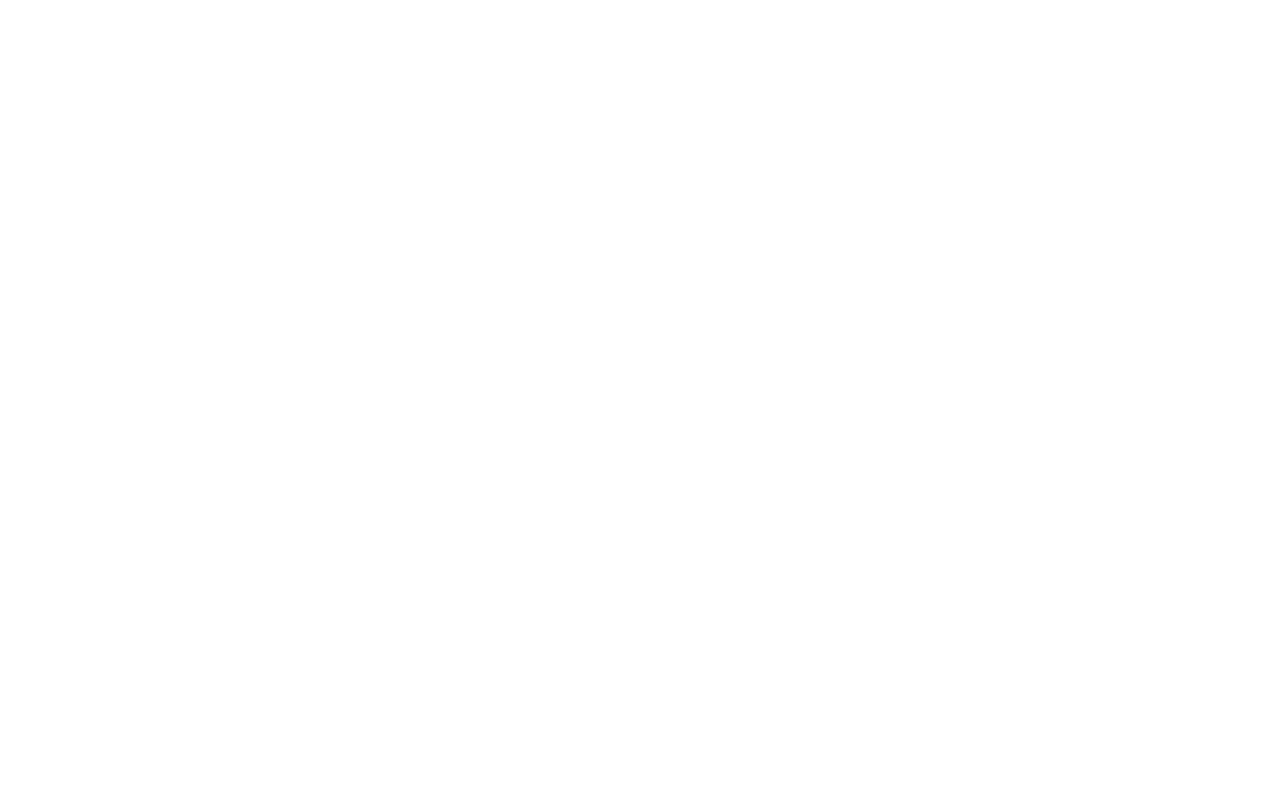
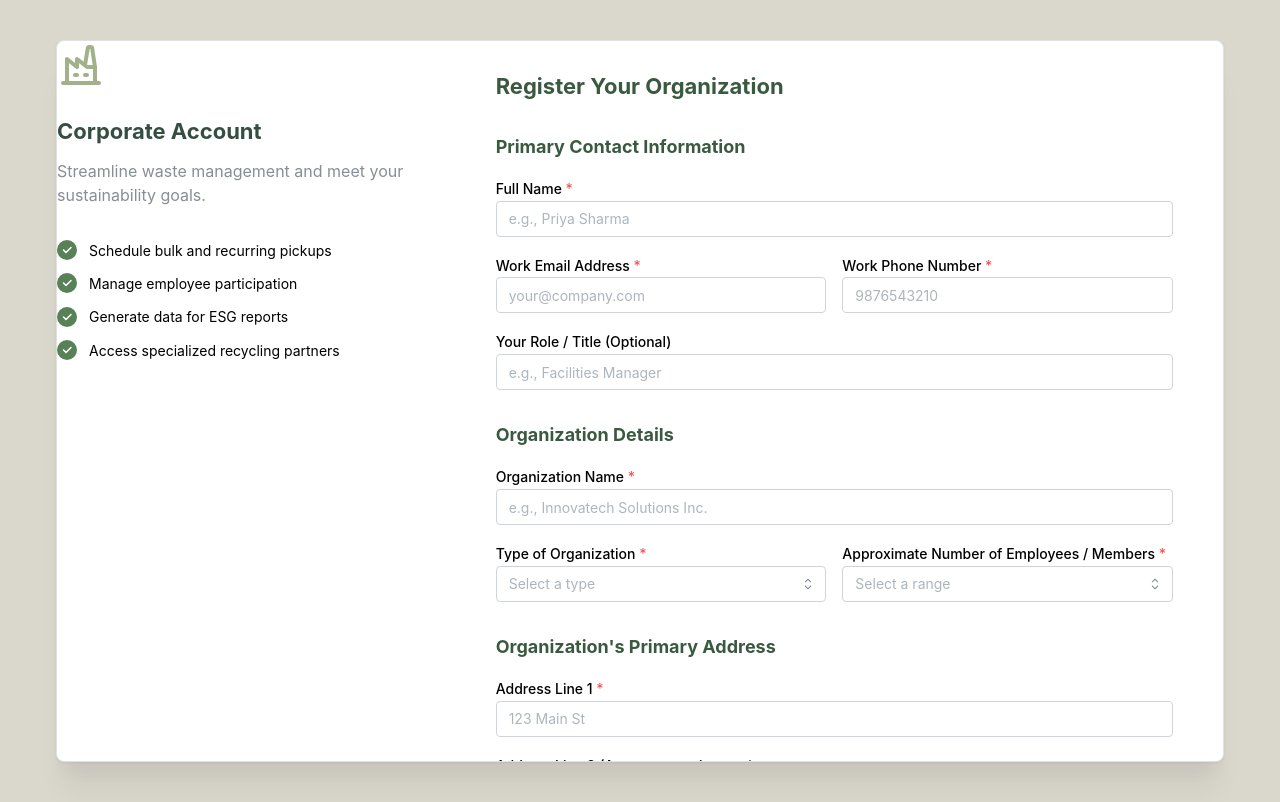
Before and after one commit to PrerikaP1331/scrapp-platform, a React (Create React App) app in the folder client/: page /signup/corporate in a window 1280 px wide. Before the commit this address had no page. Built offline with nearby package versions, Linux system fonts and the light colour scheme.

Commit message:
feat: Build end-to-end Corporate sign-up flow

```diff
--- a/client/src/App.js
+++ b/client/src/App.js
@@ -12,6 +12,7 @@
 import SelectRolePage from './pages/SelectRolePage/SelectRolePage';
 import IndividualSignUpPage from './pages/IndividualSignUpPage/IndividualSignUpPage';
 import CommunitySignUpPage from './pages/CommunitySignUpPage/CommunitySignUpPage';
+import CorporateSignUpPage from './pages/CorporateSignUpPage/CorporateSignUpPage';
 
 function App() {
   return (
@@ -28,6 +29,7 @@
               <Route path="signup/select-role" element={<SelectRolePage />} />
               <Route path="signup/individual" element={<IndividualSignUpPage />} />
               <Route path="signup/community" element={<CommunitySignUpPage />} />
+              <Route path="signup/corporate" element={<CorporateSignUpPage />} />
             </Route>
 
             <Route path="/dashboard" element={<h1>Welcome! You are logged in.</h1>} />
--- a/client/src/components/formSections/ContactPersonInformation.js
+++ b/client/src/components/formSections/ContactPersonInformation.js
@@ -0,0 +1,27 @@
+// /client/src/components/formSections/ContactPersonInformation.js
+import React from 'react';
+import { Grid, TextInput, Title } from '@mantine/core';
+
+function ContactPersonInformation({ form }) {
+  return (
+    <>
+      <Grid.Col span={12}>
+        <Title order={4} style={{ color: '#3a5a40' }}>Primary Contact Information</Title>
+      </Grid.Col>
+      <Grid.Col span={12}>
+        <TextInput label="Full Name" placeholder="e.g., Priya Sharma" {...form.getInputProps('name')} required />
+      </Grid.Col>
+      <Grid.Col span={{ base: 12, md: 6 }}>
+        <TextInput label="Work Email Address" placeholder="your@company.com" {...form.getInputProps('email')} required />
+      </Grid.Col>
+      <Grid.Col span={{ base: 12, md: 6 }}>
+        <TextInput label="Work Phone Number" placeholder="9876543210" {...form.getInputProps('phone')} required />
+      </Grid.Col>
+      <Grid.Col span={12}>
+        <TextInput label="Your Role / Title (Optional)" placeholder="e.g., Facilities Manager" {...form.getInputProps('roleTitle')} />
+      </Grid.Col>
+    </>
+  );
+}
+
+export default ContactPersonInformation;
--- a/client/src/components/formSections/OrganisationalDetails.js
+++ b/client/src/components/formSections/OrganisationalDetails.js
@@ -0,0 +1,38 @@
+// /client/src/components/formSections/OrganizationDetails.js
+import React from 'react';
+import { Grid, TextInput, Title, Select } from '@mantine/core';
+import AddressInformation from './AddressInformation';
+
+function OrganizationDetails({ form }) {
+  return (
+    <>
+      <Grid.Col span={12}>
+        <Title order={4} mt="md" style={{ color: '#3a5a40' }}>Organization Details</Title>
+      </Grid.Col>
+      <Grid.Col span={12}>
+        <TextInput label="Organization Name" placeholder="e.g., Innovatech Solutions Inc." {...form.getInputProps('orgName')} required />
+      </Grid.Col>
+      <Grid.Col span={{ base: 12, md: 6 }}>
+        <Select
+          label="Type of Organization"
+          placeholder="Select a type"
+          data={['Corporate Office', 'Retail Store / Business', 'School / University', 'Restaurant / Hotel', 'Factory / Industrial Unit', 'Non-Profit / NGO', 'Other']}
+          {...form.getInputProps('orgType')}
+          required
+        />
+      </Grid.Col>
+      <Grid.Col span={{ base: 12, md: 6 }}>
+        <Select
+          label="Approximate Number of Employees / Members"
+          placeholder="Select a range"
+          data={['1-25', '26-100', '101-500', '501-1000', '1000+']}
+          {...form.getInputProps('employeeCount')}
+          required
+        />
+      </Grid.Col>
+      <AddressInformation form={form} title="Organization's Primary Address" />
+    </>
+  );
+}
+
+export default OrganizationDetails;
--- /dev/null
+++ b/client/src/pages/CorporateSignUpPage/CorporateSignUpPage.js
@@ -0,0 +1,111 @@
+// /client/src/pages/CorporateSignUpPage/CorporateSignUpPage.js
+import React from 'react';
+import { Button, Title, Checkbox, Grid, Box } from '@mantine/core';
+import { useForm } from '@mantine/form';
+import { notifications } from '@mantine/notifications';
+import { IconBuildingFactory2 } from '@tabler/icons-react';
+import { useNavigate } from 'react-router-dom';
+import { useContext } from 'react';
+import { AuthContext } from '../../context/AuthContext';
+import apiClient from '../../api/axios';
+
+import RegistrationLayout from '../../layouts/RegistrationLayout/RegistrationLayout';
+import RoleBenefitCard from '../../components/RoleBenefitCard/RoleBenefitCard';
+import AccountSecurity from '../../components/formSections/AccountSecurity';
+import ContactPersonInformation from '../../components/formSections/ContactPersonInformation';
+import OrganisationalDetails from '../../components/formSections/OrganisationalDetails';
+
+function CorporateSignUpPage() {
+  const form = useForm({
+    initialValues: {
+      name: '', email: '', phone: '', roleTitle: '',
+      orgName: '', orgType: '', employeeCount: '',
+      addressLine1: '', addressLine2: '', city: '', postalCode: '', state: '',
+      password: '', confirmPassword: '', terms: false,
+    },
+    validate: {
+      name: (value) => (value.trim().length > 0 ? null : 'Full name is required'),
+      email: (value) => (/^\S+@\S+$/.test(value) ? null : 'Invalid email'),
+      orgName: (value) => (value.trim().length > 0 ? null : 'Organization name is required'),
+      password: (value) => (value.length >= 8 ? null : 'Password must be at least 8 characters long'),
+      confirmPassword: (value, values) => (value === values.password ? null : 'Passwords do not match'),
+      terms: (value) => (value ? null : 'You must agree to the terms'),
+    },
+  });
+
+  const navigate = useNavigate();
+  const { login } = useContext(AuthContext);
+
+  const handleSubmit = async (values) => {
+        const payload = {
+            name: values.name,
+            email: values.email,
+            phone: values.phone,
+            roleTitle: values.roleTitle,
+            password: values.password,
+            orgName: values.orgName,
+            orgType: values.orgType,
+            employeeCount: values.employeeCount,
+            addressLine1: values.addressLine1,
+            addressLine2: values.addressLine2,
+            city: values.city,
+            postalCode: values.postalCode,
+            state: values.state,
+        };
+
+        try {
+            const response = await apiClient.post('/organisations/register', payload);
+            const { token } = response.data;
+
+            login(null, token);
+
+            notifications.show({
+            title: 'Organization Registration Successful',
+            message: 'Welcome! Your organization is now registered on Scrapp.',
+            color: 'green',
+            });
+
+            navigate('/dashboard');
+
+        } catch (error) {
+            notifications.show({
+            title: 'Registration Failed',
+            message: error.response?.data?.msg || 'An unknown error occurred.',
+            color: 'red',
+            });
+        }
+        };
+
+  const benefitCard = (
+    <RoleBenefitCard
+      icon={<IconBuildingFactory2 size={48} color="#a3b18a" />}
+      title="Corporate Account"
+      description="Streamline waste management and meet your sustainability goals."
+      features={[
+        "Schedule bulk and recurring pickups",
+        "Manage employee participation",
+        "Generate data for ESG reports",
+        "Access specialized recycling partners"
+      ]}
+    />
+  );
+
+  const registrationForm = (
+    <Box p={30}>
+      <Title order={3} style={{ color: '#3a5a40' }}>Register Your Organization</Title>
+      <form onSubmit={form.onSubmit(handleSubmit)}>
+        <Grid mt="xl" gutter="md">
+          <ContactPersonInformation form={form} />
+          <OrganisationalDetails form={form} />
+          <AccountSecurity form={form} />
+          <Grid.Col span={12}><Checkbox mt="md" label="I agree to the Scrapp Terms of Service and Privacy Policy." {...form.getInputProps('terms', { type: 'checkbox' })} /></Grid.Col>
+          <Grid.Col span={12}><Button fullWidth mt="xl" type="submit" style={{ backgroundColor: '#588157' }}>Register My Organization</Button></Grid.Col>
+        </Grid>
+      </form>
+    </Box>
+  );
+
+  return <RegistrationLayout benefitCard={benefitCard} form={registrationForm} />;
+}
+
+export default CorporateSignUpPage;
```
Also changed, not shown: client/src/pages/CorporateSignUpPage/CorporateSignUpPage.module.css (added).
